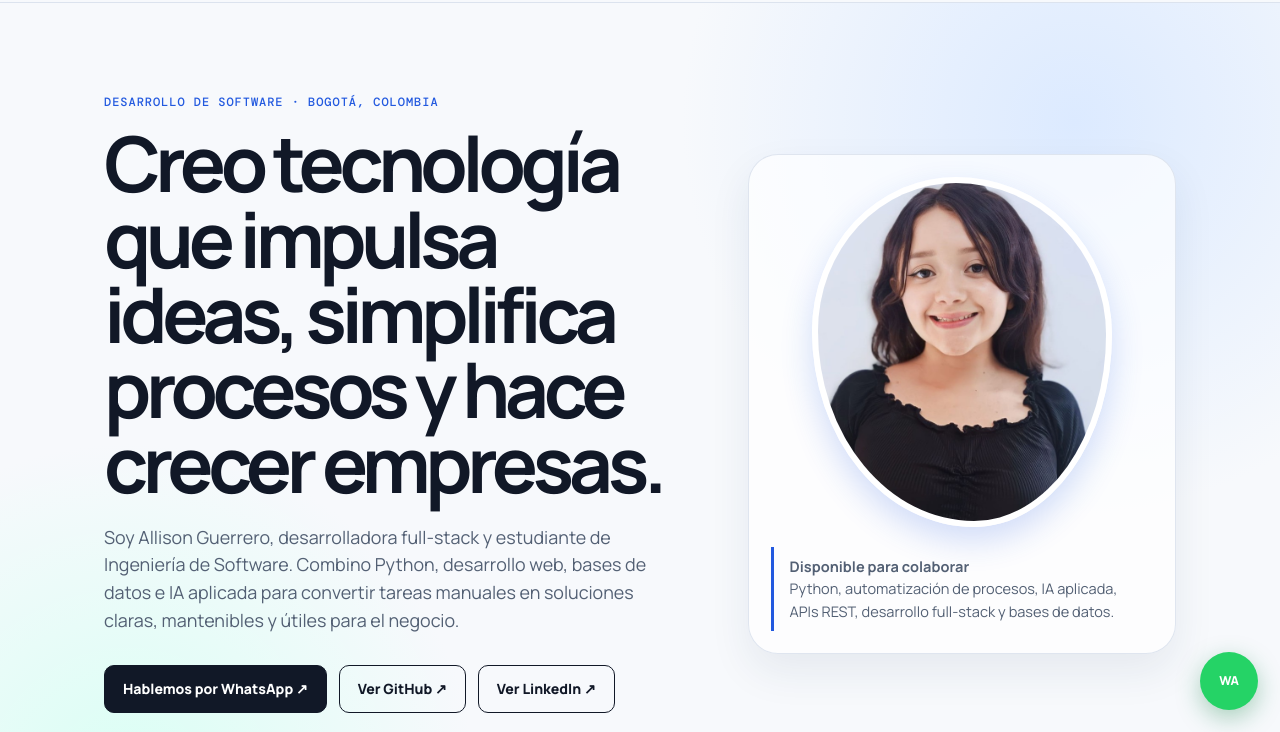
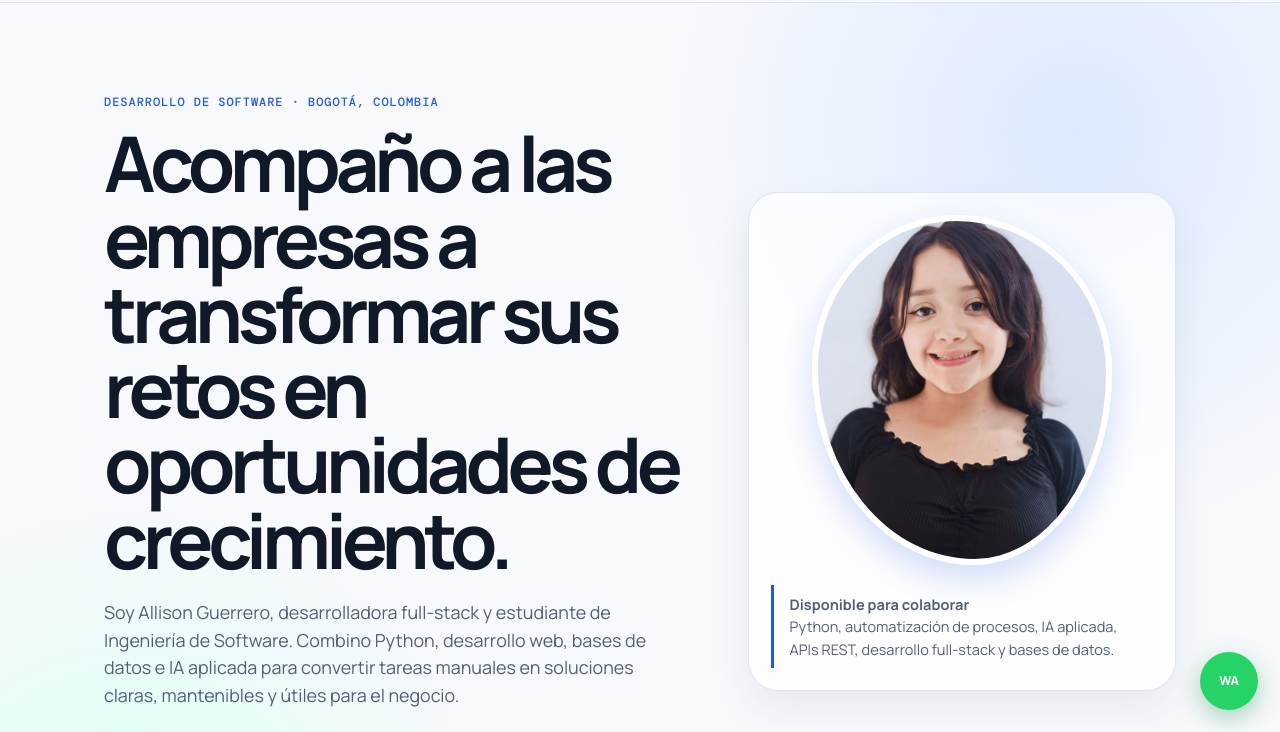
Before and after one commit to alinge20/alinge20.github.io, a plain HTML site: page index.html in a window 1280 px wide. Shown: the part 68-800 px from the top of the page. Drawn offline with nearby package versions, Linux system fonts and the light colour scheme.

Commit message:
feat: focus portfolio hero on business growth

```diff
--- a/index.html
+++ b/index.html
@@ -24,7 +24,7 @@
 <body>
   <nav class="nav"><div class="wrap"><a class="brand" href="#inicio">Allison Guerrero</a><ul><li><a href="#proyectos">Proyectos</a></li><li><a href="#perfil">Perfil</a></li><li><a href="#experiencia">Experiencia</a></li><li><a href="#contacto">Contacto</a></li></ul></div></nav>
   <main>
-    <header id="inicio" class="hero"><div class="wrap hero-grid"><div><div class="eyebrow">Desarrollo de software · Bogotá, Colombia</div><h1>Creo tecnología que impulsa ideas, simplifica procesos y hace crecer empresas.</h1><p class="lead">Soy Allison Guerrero, desarrolladora full-stack y estudiante de Ingeniería de Software. Combino Python, desarrollo web, bases de datos e IA aplicada para convertir tareas manuales en soluciones claras, mantenibles y útiles para el negocio.</p><div class="actions"><a class="button primary" href="https://wa.me/573214204257" target="_blank" rel="noreferrer">Hablemos por WhatsApp ↗</a><a class="button secondary" href="https://github.com/alinge20" target="_blank" rel="noreferrer">Ver GitHub ↗</a><a class="button secondary" href="https://www.linkedin.com/in/allison-guerrero-a63596254/" target="_blank" rel="noreferrer">Ver LinkedIn ↗</a></div></div><aside class="hero-aside"><img class="portrait" src="assets/allison-guerrero-current.jfif" alt="Allison Guerrero"><div class="hero-note"><strong>Disponible para colaborar</strong><br>Python, automatización de procesos, IA aplicada, APIs REST, desarrollo full-stack y bases de datos.</div></aside></div></header>
+    <header id="inicio" class="hero"><div class="wrap hero-grid"><div><div class="eyebrow">Desarrollo de software · Bogotá, Colombia</div><h1>Acompaño a las empresas a transformar sus retos en oportunidades de crecimiento.</h1><p class="lead">Soy Allison Guerrero, desarrolladora full-stack y estudiante de Ingeniería de Software. Combino Python, desarrollo web, bases de datos e IA aplicada para convertir tareas manuales en soluciones claras, mantenibles y útiles para el negocio.</p><div class="actions"><a class="button primary" href="https://wa.me/573214204257" target="_blank" rel="noreferrer">Hablemos por WhatsApp ↗</a><a class="button secondary" href="https://github.com/alinge20" target="_blank" rel="noreferrer">Ver GitHub ↗</a><a class="button secondary" href="https://www.linkedin.com/in/allison-guerrero-a63596254/" target="_blank" rel="noreferrer">Ver LinkedIn ↗</a></div></div><aside class="hero-aside"><img class="portrait" src="assets/allison-guerrero-current.jfif" alt="Allison Guerrero"><div class="hero-note"><strong>Disponible para colaborar</strong><br>Python, automatización de procesos, IA aplicada, APIs REST, desarrollo full-stack y bases de datos.</div></aside></div></header>
     <section id="proyectos"><div class="wrap"><div class="section-heading"><div><div class="eyebrow">Trabajo demostrable</div><h2>Proyectos seleccionados</h2></div><p class="section-intro">Cada proyecto muestra una solución funcional, una arquitectura concreta y las tecnologías utilizadas.</p></div><div class="project-grid">
       <article class="card featured"><span class="number">01 / PROYECTO PERSONAL</span><div class="project-visual"><span>PLANIFICACIÓN INTELIGENTE</span><strong>TripMind</strong><div class="bars"><i></i><i></i><i></i></div></div><h3>TripMind AI</h3><p>Asistente de planificación de viajes que transforma una idea en un itinerario organizado. Construido como monorepo con web y API independientes, validación de datos, pruebas automatizadas y documentación de arquitectura.</p><div class="tags"><span class="tag">Next.js</span><span class="tag">TypeScript</span><span class="tag">FastAPI</span><span class="tag">Pydantic</span><span class="tag">Vitest</span></div><a class="repo" href="https://github.com/alinge20/tripmind-ai" target="_blank" rel="noreferrer">Ver repositorio ↗</a></article>
       <article class="card"><span class="number">02 / PROYECTO DE EQUIPO · EN DESARROLLO</span><div class="project-visual"><span>BIENESTAR LABORAL</span><strong>Pausas</strong><div class="bars"><i></i><i></i><i></i></div></div><h3>Pausas Activas</h3><p>Plataforma web y móvil para gestionar rutinas de bienestar laboral, horarios y cumplimiento por área. Incluye autenticación, control de permisos, paneles de seguimiento y una API REST conectada a PostgreSQL.</p><div class="tags"><span class="tag">Angular</span><span class="tag">Node.js</span><span class="tag">Express</span><span class="tag">PostgreSQL</span><span class="tag">Docker</span></div><span class="repo">Proyecto colaborativo en desarrollo</span></article>
```
